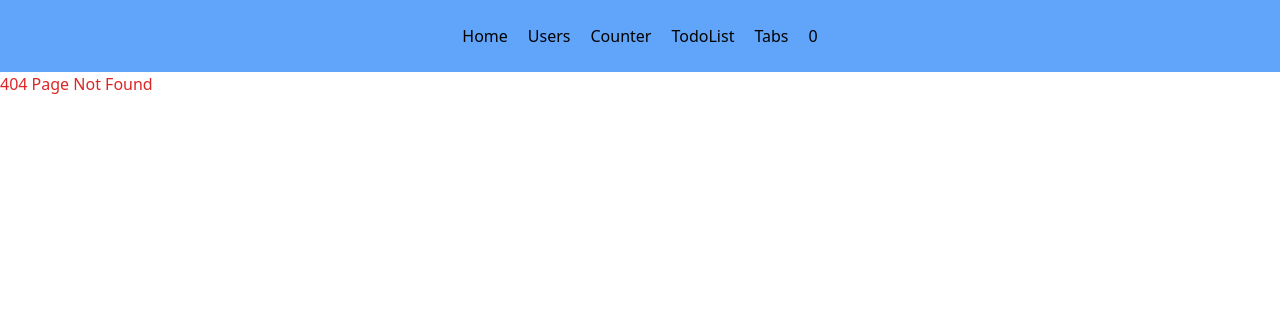
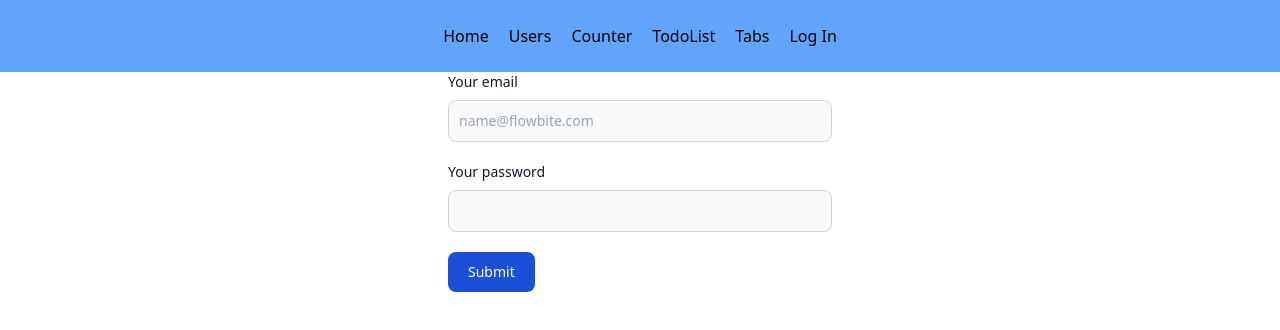
Before and after one commit to iamsayeeduddin/fsa-react-b10, a React (Vite) app: page /signin in a window 1280 px wide. Before the commit this address had no page. Shown: the top 330 px of the page. Built offline with nearby package versions, Linux system fonts and the light colour scheme.

Commit message:
Login Signup

```diff
--- a/src/App.jsx
+++ b/src/App.jsx
@@ -1,12 +1,14 @@
 /* eslint-disable no-unused-vars */
-import { createContext, useState } from "react";
+import { createContext, useEffect, useState } from "react";
 import Counter from "./components/Counter";
 import Greeting from "./components/Greeting";
 import Tabs from "./components/Tabs";
 import TodoList from "./components/TodoList";
 import UserList from "./components/UserList";
-import { Route, Routes, Link } from "react-router-dom";
+import { Route, Routes, Link, useNavigate, Navigate } from "react-router-dom";
 import User from "./components/User";
+import Signin from "./components/Signin";
+import PrivateRoute from "./utils/PrivateRoute";
 
 export const CountContext = createContext({});
 
@@ -14,7 +16,15 @@ function App() {
   let names = ["Sayeed", "Altaf", "John", "Vinod", "Imad"];
   const [toggle, setToggle] = useState(false);
   const NewComp = Tabs;
+  const navigate = useNavigate();
   const [count, setCount] = useState(0);
+  const [isLoggedIn, setIsLoggedIn] = useState(false);
+
+  useEffect(() => {
+    if (localStorage.getItem("isLoggedIn") === "true") {
+      setIsLoggedIn(true);
+    }
+  }, []);
 
   return (
     <>
@@ -24,23 +34,40 @@ function App() {
       {toggle && <Counter />} */}
       {/* <UserList /> */}
       {/* <TodoList /> */}
-      <CountContext.Provider value={{ count, setCount }}>
+      <CountContext.Provider value={{ count, setCount, isLoggedIn, setIsLoggedIn }}>
         <nav className="flex justify-center gap-5 py-6 bg-blue-400">
           <Link to="/">Home</Link>
           <Link to="/users">Users</Link>
           <Link to="/counter">Counter</Link>
           <Link to="/todos">TodoList</Link>
           <Link to="/tabs">Tabs</Link>
-          <p>{count}</p>
+          <p className="cursor-pointer" onClick={() => (isLoggedIn ? setIsLoggedIn(false) : navigate("/signin"))}>
+            {isLoggedIn ? "Log Out" : "Log In"}
+          </p>
         </nav>
         <Routes>
           {/* <p>Ttest</p> */}
-          <Route path="/" element={<Greeting />} />
+          <Route
+            path="/"
+            element={
+              <PrivateRoute isLoggedIn={isLoggedIn}>
+                <Greeting />
+              </PrivateRoute>
+            }
+          />
           <Route path="/counter" element={<Counter />} />
-          <Route path="/users" element={<UserList />} />
+          <Route
+            path="/users"
+            element={
+              <PrivateRoute isLoggedIn={isLoggedIn}>
+                <UserList />
+              </PrivateRoute>
+            }
+          />
           <Route path="/users/:username/:a" element={<User />} />
           <Route path="/todos" element={<TodoList />} />
           <Route path="/tabs" element={<Tabs />} />
+          <Route path="/signin" element={isLoggedIn ? <Navigate to={"/"} /> : <Signin />} />
           <Route path="*" element={<NotFound />} />
         </Routes>
       </CountContext.Provider>
--- /dev/null
+++ b/src/components/Signin.jsx
@@ -0,0 +1,84 @@
+import { useContext, useEffect, useState } from "react";
+import { useNavigate } from "react-router-dom";
+import { CountContext } from "../App";
+
+function Signin() {
+  const { isLoggedIn, setIsLoggedIn } = useContext(CountContext);
+  const navigate = useNavigate();
+  const [formState, setFormState] = useState({
+    email: "",
+    password: "",
+  });
+
+  const handleChange = (e) => {
+    // setFormState({
+    //   ...formState,
+    //   [e.target.name]: e.target.value,
+    // });
+    setFormState((prevState) => ({
+      ...prevState,
+      [e.target.name]: e.target.value,
+    }));
+  };
+
+  const handleSubmit = () => {
+    if (formState.email && formState.password) {
+      if (formState.email === "admin@gmail.com" && formState.password === "admin123") {
+        setIsLoggedIn(true);
+        navigate("/");
+        localStorage.setItem("isLoggedIn", true);
+        alert("Loggedin Succesfully!");
+      } else {
+        alert("Wrong Username password!");
+      }
+    }
+  };
+
+  //   useEffect(() => {
+  //     if (isLoggedIn) {
+  //       navigate("/");
+  //     }
+  //   }, [isLoggedIn]);
+
+  return (
+    <div>
+      <form className="max-w-sm mx-auto">
+        <div className="mb-5">
+          <label htmlFor="email" className="block mb-2 text-sm font-medium text-gray-900 dark:text-white">
+            Your email
+          </label>
+          <input
+            type="email"
+            name="email"
+            className="bg-gray-50 border border-gray-300 text-gray-900 text-sm rounded-lg focus:ring-blue-500 focus:border-blue-500 block w-full p-2.5 dark:bg-gray-700 dark:border-gray-600 dark:placeholder-gray-400 dark:text-white dark:focus:ring-blue-500 dark:focus:border-blue-500"
+            placeholder="name@flowbite.com"
+            value={formState.email}
+            onChange={handleChange}
+          />
+        </div>
+        <div className="mb-5">
+          <label htmlFor="password" className="block mb-2 text-sm font-medium text-gray-900 dark:text-white">
+            Your password
+          </label>
+          <input
+            type="password"
+            name="password"
+            value={formState.password}
+            className="bg-gray-50 border border-gray-300 text-gray-900 text-sm rounded-lg focus:ring-blue-500 focus:border-blue-500 block w-full p-2.5 dark:bg-gray-700 dark:border-gray-600 dark:placeholder-gray-400 dark:text-white dark:focus:ring-blue-500 dark:focus:border-blue-500"
+            onChange={handleChange}
+          />
+        </div>
+
+        <button
+          type="button"
+          onClick={handleSubmit}
+          className="text-white bg-blue-700 hover:bg-blue-800 focus:ring-4 focus:outline-none focus:ring-blue-300 font-medium rounded-lg text-sm w-full sm:w-auto px-5 py-2.5 text-center dark:bg-blue-600 dark:hover:bg-blue-700 dark:focus:ring-blue-800"
+        >
+          Submit
+        </button>
+      </form>
+    </div>
+  );
+}
+
+export default Signin;
--- /dev/null
+++ b/src/utils/PrivateRoute.jsx
@@ -0,0 +1,8 @@
+import React from "react";
+import { Navigate } from "react-router-dom";
+
+function PrivateRoute({ children, isLoggedIn }) {
+  return isLoggedIn ? children : <Navigate to={"/signin"} />;
+}
+
+export default PrivateRoute;
```
